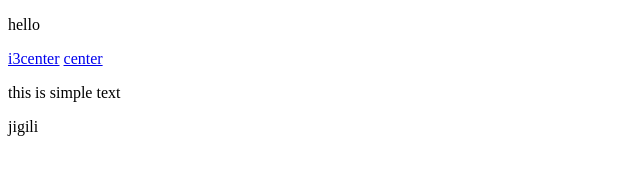
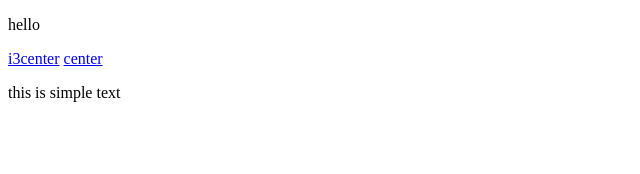
Before and after one commit to Ehsan8415/webrepository, a plain HTML site: page index.html in a window 1280 px wide. Shown: the full height of the page, 0-640 px from the left. Drawn offline with Linux system fonts and the light colour scheme.

Commit message:
Update index.html

```diff
--- a/index.html
+++ b/index.html
@@ -11,6 +11,6 @@
     <a href="#">i3center</a>
     <a href="#">center</a>
     <p>this is simple text</p>
-    <p> jigili</p>
+
 </body>
 </html>
```
